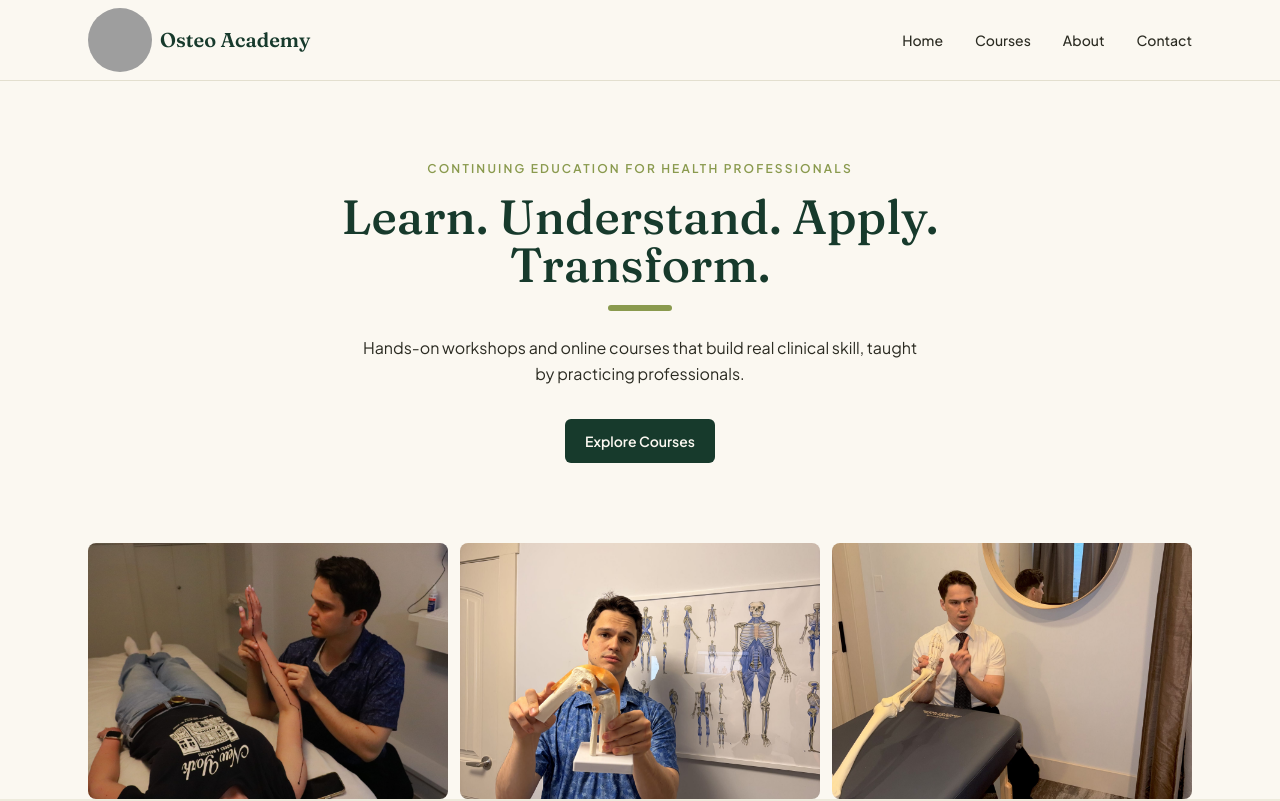
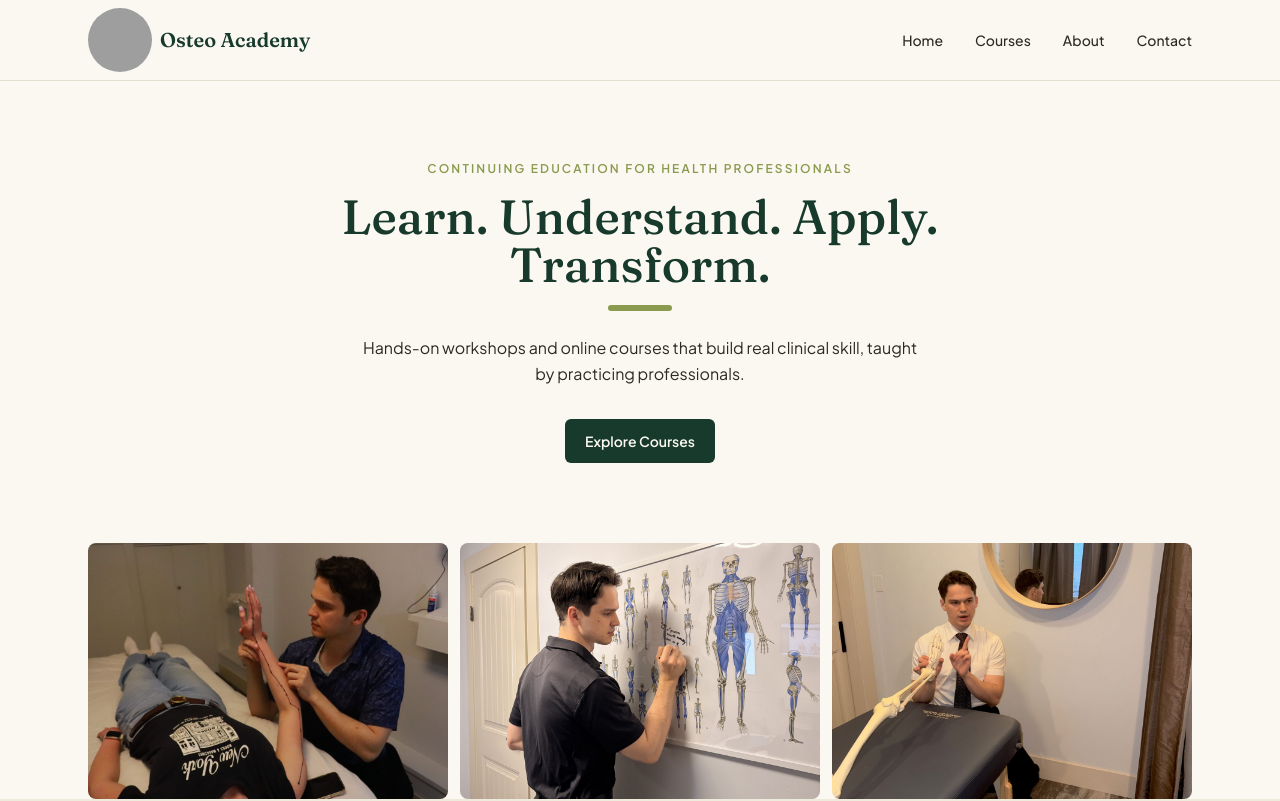
Before and after one commit to xyncosam/osteoacademy, a Next.js app: page / in a window 1280 px wide. Shown: the top 801 px of the page. Built offline with nearby package versions, Linux system fonts and the light colour scheme; grey boxes are pictures that could not be loaded.

Commit message:
content: swap home photo strip middle photo

```diff
--- a/components/home/PhotoStrip.tsx
+++ b/components/home/PhotoStrip.tsx
@@ -2,7 +2,7 @@ import Image from 'next/image'
 
 const PHOTOS = [
   { src: '/images/img-4913.jpg', alt: 'Instructor marking an acupressure meridian on a client’s forearm' },
-  { src: '/images/img-2136.jpg', alt: 'Instructor teaching shoulder anatomy with a joint model' },
+  { src: '/images/img-2058.jpg', alt: 'Instructor annotating an anatomy chart during a teaching session' },
   { src: '/images/img-2828.jpg', alt: 'Instructor teaching functional anatomy with a foot skeleton model' },
 ]
 
```
